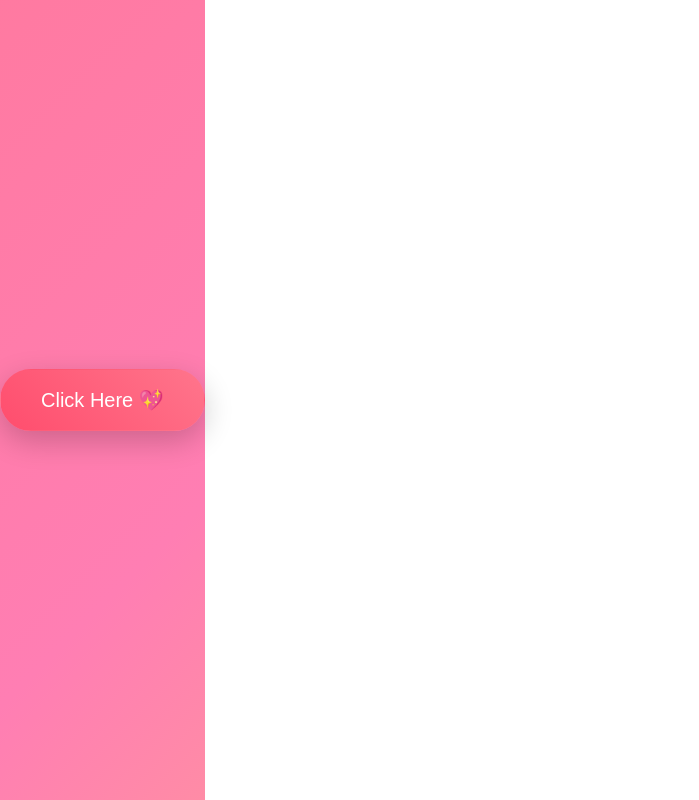
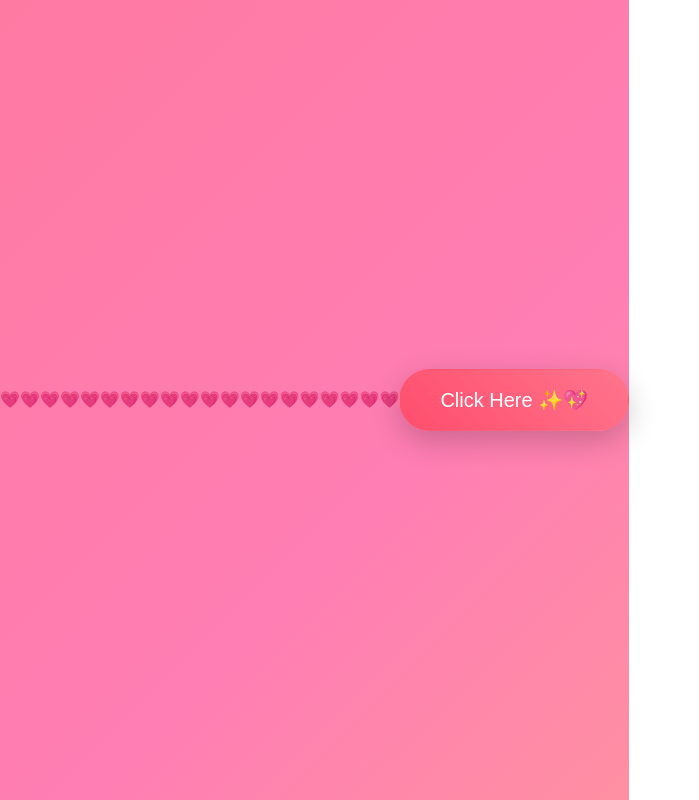
Before and after one commit to srujankumarpendoti/quirky-kirch, a React (Vite) app: page / in a window 1280 px wide. Shown: the whole page, without its empty margins (0-699 px from the left). Built offline with nearby package versions, Linux system fonts and the light colour scheme.

Commit message:
Update App.jsx

```diff
--- a/src/App.jsx
+++ b/src/App.jsx
@@ -5,7 +5,7 @@ export default function App() {
   const [opened, setOpened] = useState(false);
   const noBtnRef = useRef(null);
 
-  // 🔥 NO button runs anywhere on screen
+  // 😈 NO button runs anywhere on screen
   const moveNoButton = () => {
     const noBtn = noBtnRef.current;
     if (!noBtn) return;
@@ -13,14 +13,12 @@ export default function App() {
     const btnWidth = noBtn.offsetWidth;
     const btnHeight = noBtn.offsetHeight;
 
-    // viewport size
     const maxX = window.innerWidth - btnWidth - 20;
     const maxY = window.innerHeight - btnHeight - 20;
 
     const randomX = Math.random() * maxX;
     const randomY = Math.random() * maxY;
 
-    // make button absolute so it can run everywhere
     noBtn.style.position = "fixed";
     noBtn.style.left = `${randomX}px`;
     noBtn.style.top = `${randomY}px`;
@@ -28,9 +26,17 @@ export default function App() {
 
   return (
     <div className="container">
+
+      {/* 💖 Floating Hearts */}
+      <div className="hearts">
+        {Array.from({ length: 20 }).map((_, i) => (
+          <span key={i}>💗</span>
+        ))}
+      </div>
+
       {!opened && (
         <button className="startBtn" onClick={() => setOpened(true)}>
-          Click Here 💖
+          Click Here ✨💖
         </button>
       )}
 
```
